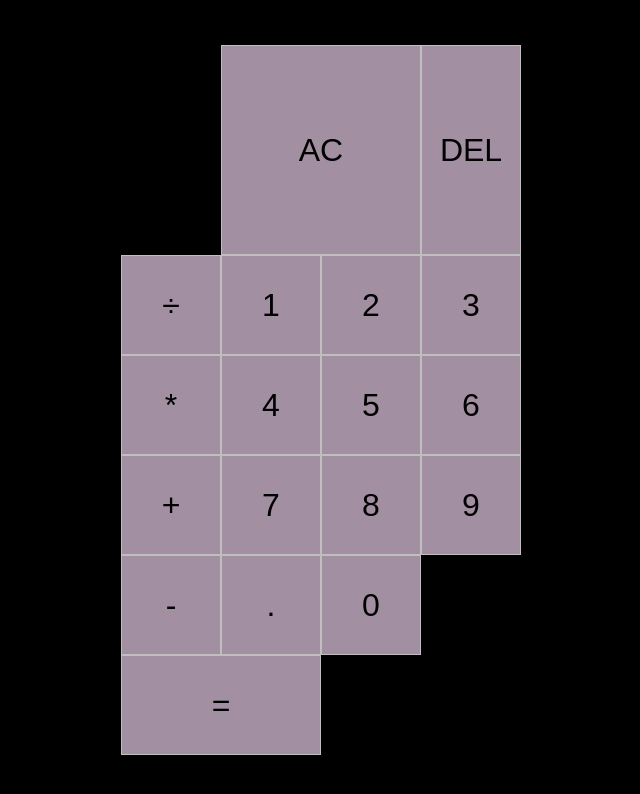
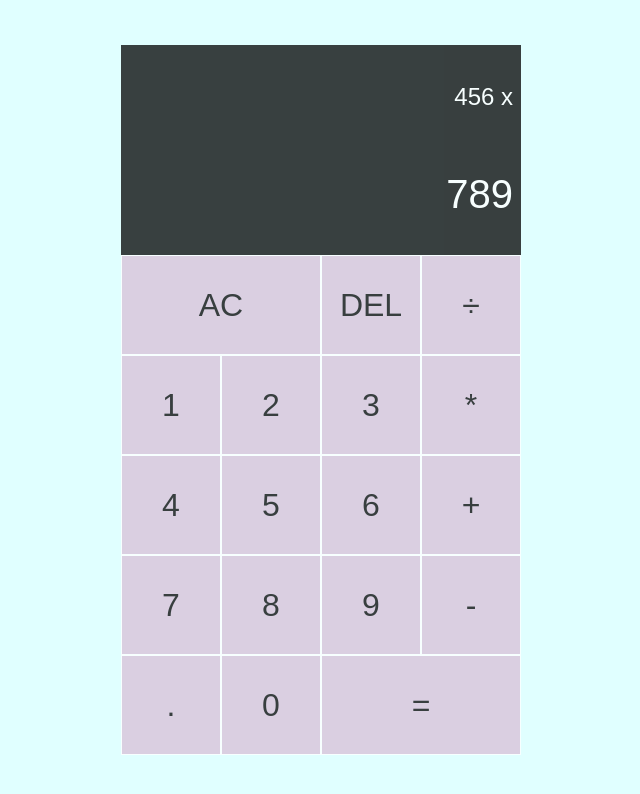
Before and after one commit to TJP93/Calculator, a plain HTML site: page index.html in a window 1280 px wide. Shown: the whole page, without its empty margins (319-959 px from the left). Drawn offline with Linux system fonts and the light colour scheme.

Commit message:
base calculator aesthetics and styling completed.

```diff
--- a/index.html
+++ b/index.html
@@ -10,8 +10,8 @@
 <body>
   <div class="calculator-grid">
     <div class="output">
-      <div class="previous-operand"></div>
-      <div class="current-operand"></div>
+      <div class="previous-operand">456 x</div>
+      <div class="current-operand">789</div>
     </div>
     <button class="double-width">AC</button>
     <button>DEL</button>
--- a/main.css
+++ b/main.css
@@ -1,7 +1,7 @@
 body {
  padding: 0;
  margin: 0;
- background: black;
+ background: lightcyan;
 }
 
 .calculator-grid {
@@ -11,6 +11,7 @@ body {
     min-height: 100vh;
     grid-template-columns: repeat(4, 100px);
     grid-template-rows: minmax(210px, auto) repeat(5, 100px);
+    font-family: Arial, Helvetica, sans-serif;
 }
 
 .calculator-grid > button {
@@ -30,3 +31,26 @@ body {
 .double-width {
   grid-column: span 2;
 }
+
+.output {
+  grid-column: 1 / -1;
+  background-color: black;
+  opacity: 75%;
+  display: flex;
+  align-items: flex-end;
+  justify-content: space-around;
+  flex-direction: column;
+  padding: 8px;
+  word-wrap: break-word;
+  word-break: break-all;
+}
+
+.output .previous-operand {
+color: white;
+font-size: 1.5rem;
+}
+
+.output .current-operand {
+  color: white;
+  font-size: 2.5rem;
+  }
```
